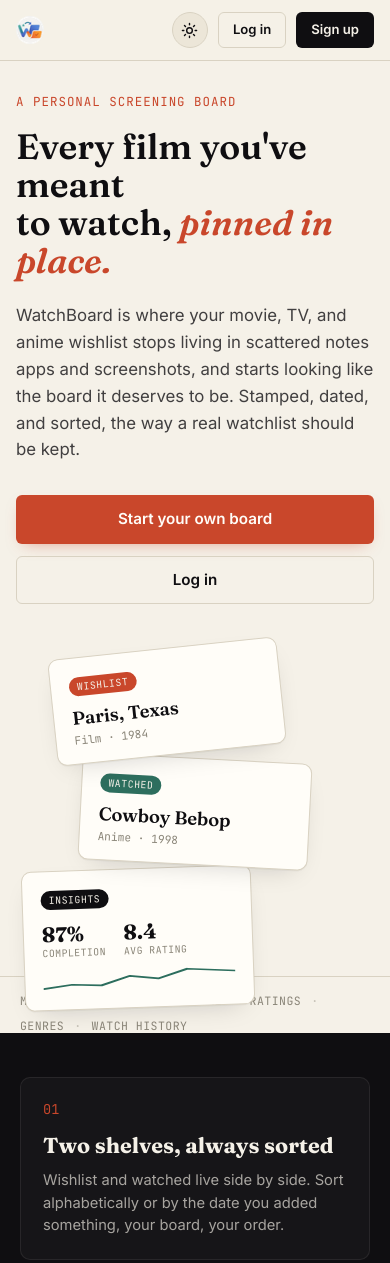
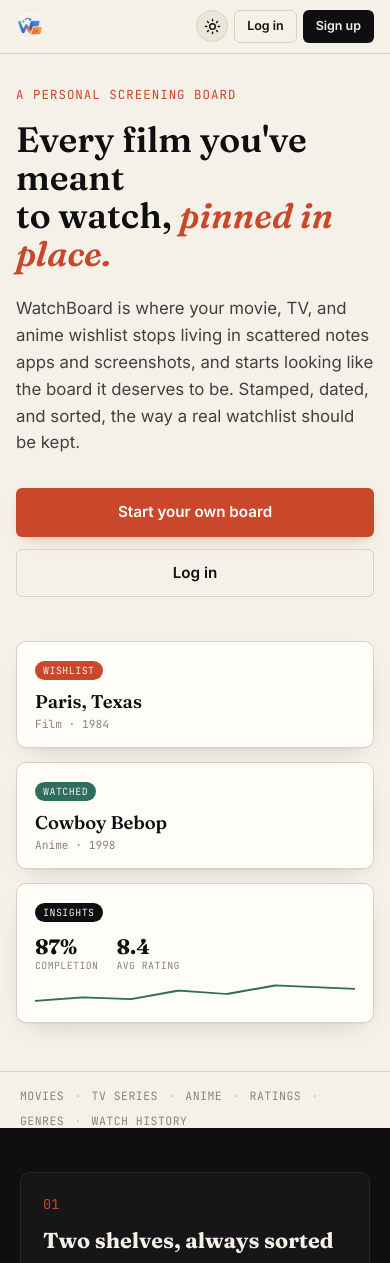
Before and after one commit to girishsakpal/WatchBoard, a Flask app: page / in a window 390 px wide. Shown: the top 1263 px of the page. Run offline with Flask 3, Linux system fonts and the light colour scheme.

Commit message:
Improved Mobile Responsiveness

```diff
--- a/app/__init__.py
+++ b/app/__init__.py
@@ -15,7 +15,7 @@ def create_app():
 
     if not os.environ.get("OWNER_USERNAME") or not os.environ.get("OWNER_PASSWORD"):
         print(
-            "WARNING: OWNER_USERNAME / OWNER_PASSWORD are not set — the personal "
+            "WARNING: OWNER_USERNAME / OWNER_PASSWORD are not set, the personal "
             "owner login will be disabled until they are."
         )
 
--- a/app/static/css/landing.css
+++ b/app/static/css/landing.css
@@ -207,7 +207,25 @@
   .landing__hero { padding: 32px 16px 48px; }
   .landing__cta { flex-direction: column; }
   .landing__cta .btn { width: 100%; }
-  .landing__stub { width: 78%; max-width: 230px; }
-  .landing__stub--2 { left: 18%; }
-  .landing__stub--3 { left: 2%; }
 }
+
+@media (max-width: 640px) {
+  .landing__stub-stack {
+    position: static;
+    height: auto;
+    display: flex;
+    flex-direction: column;
+    gap: 14px;
+  }
+  .landing__stub,
+  .landing__stub--1,
+  .landing__stub--2,
+  .landing__stub--3 {
+    position: static;
+    top: auto;
+    left: auto;
+    width: 100%;
+    max-width: none;
+    transform: none;
+  }
+}
--- a/app/static/css/main.css
+++ b/app/static/css/main.css
@@ -1,5 +1,5 @@
 /* =========================================================
-   WatchBoard — Design Tokens
+   WatchBoard - Design Tokens
    Built by Girish D. Sakpal
    ========================================================= */
 
@@ -164,6 +164,8 @@ img { max-width: 100%; }
   display: flex;
   align-items: center;
   justify-content: space-between;
+  flex-wrap: wrap;
+  row-gap: 8px;
   padding: 14px 24px;
   gap: 12px;
 }
@@ -180,7 +182,7 @@ img { max-width: 100%; }
   font-weight: 600;
   font-size: 1.2rem;
 }
-.navbar__links { display: flex; align-items: center; gap: 10px; }
+.navbar__links { display: flex; align-items: center; flex-wrap: wrap; justify-content: flex-end; gap: 10px; row-gap: 8px; }
 .navbar__user {
   font-size: 0.85rem;
   color: var(--ink);
@@ -249,12 +251,20 @@ html[data-theme="dark"] .theme-toggle .icon-sun { display: none; }
 html[data-theme="dark"] .theme-toggle .icon-moon { display: block; }
 
 @media (max-width: 640px) {
-  .navbar__inner { padding: 12px 16px; }
+  .navbar__inner { padding: 10px 16px; }
   .navbar__brand-name { display: none; }
   .navbar__user span:not(.navbar__owner-badge):not(.navbar__user-avatar) { display: none; }
   .navbar__user { padding: 6px; gap: 0; }
   .btn { padding: 9px 14px; font-size: 0.82rem; }
   .navbar__nav-link { padding: 8px; font-size: 0.78rem; }
+}
+
+@media (max-width: 400px) {
+  .navbar__links { gap: 6px; }
+  .navbar__owner-badge { display: none; }
+  .theme-toggle { width: 32px; height: 32px; }
+  .btn { padding: 8px 12px; font-size: 0.78rem; }
+  .navbar__nav-link { padding: 6px 8px; font-size: 0.74rem; }
 }
 
 /* ---------- Flash messages ---------- */
--- a/app/templates/base.html
+++ b/app/templates/base.html
@@ -17,7 +17,12 @@
   <link rel="icon" href="{{ url_for('static', filename='img/favicon-16x16.png') }}" sizes="16x16" type="image/png" />
   <link rel="shortcut icon" href="{{ url_for('static', filename='img/favicon.ico') }}" />
   <link rel="apple-touch-icon" href="{{ url_for('static', filename='img/apple-touch-icon.png') }}" />
+  <link rel="manifest" href="{{ url_for('static', filename='manifest.json') }}" />
   <meta name="theme-color" content="#4A5FB8" />
+  <meta name="mobile-web-app-capable" content="yes" />
+  <meta name="apple-mobile-web-app-capable" content="yes" />
+  <meta name="apple-mobile-web-app-title" content="WatchBoard" />
+  <meta name="apple-mobile-web-app-status-bar-style" content="black-translucent" />
   <link rel="preconnect" href="https://fonts.googleapis.com" />
   <link rel="preconnect" href="https://fonts.gstatic.com" crossorigin />
   <link href="https://fonts.googleapis.com/css2?family=Fraunces:ital,opsz,wght@0,9..144,300..900;1,9..144,300..900&family=Inter:wght@400;500;600;700&family=JetBrains+Mono:wght@400;500;600&display=swap" rel="stylesheet" />
--- a/app/templates/dashboard.html
+++ b/app/templates/dashboard.html
@@ -1,6 +1,6 @@
 {% extends "base.html" %}
 {% from "_entry_card.html" import entry_card %}
-{% block title %}Your board, WatchBoard{% endblock %}
+{% block title %}WatchBoard{% endblock %}
 {% block extra_css %}<link rel="stylesheet" href="{{ url_for('static', filename='css/dashboard.css') }}" />{% endblock %}
 
 {% block content %}
```
Also changed, not shown: app/static/img/icon-192.png (added), app/static/img/icon-512.png (added), app/static/manifest.json (added).
